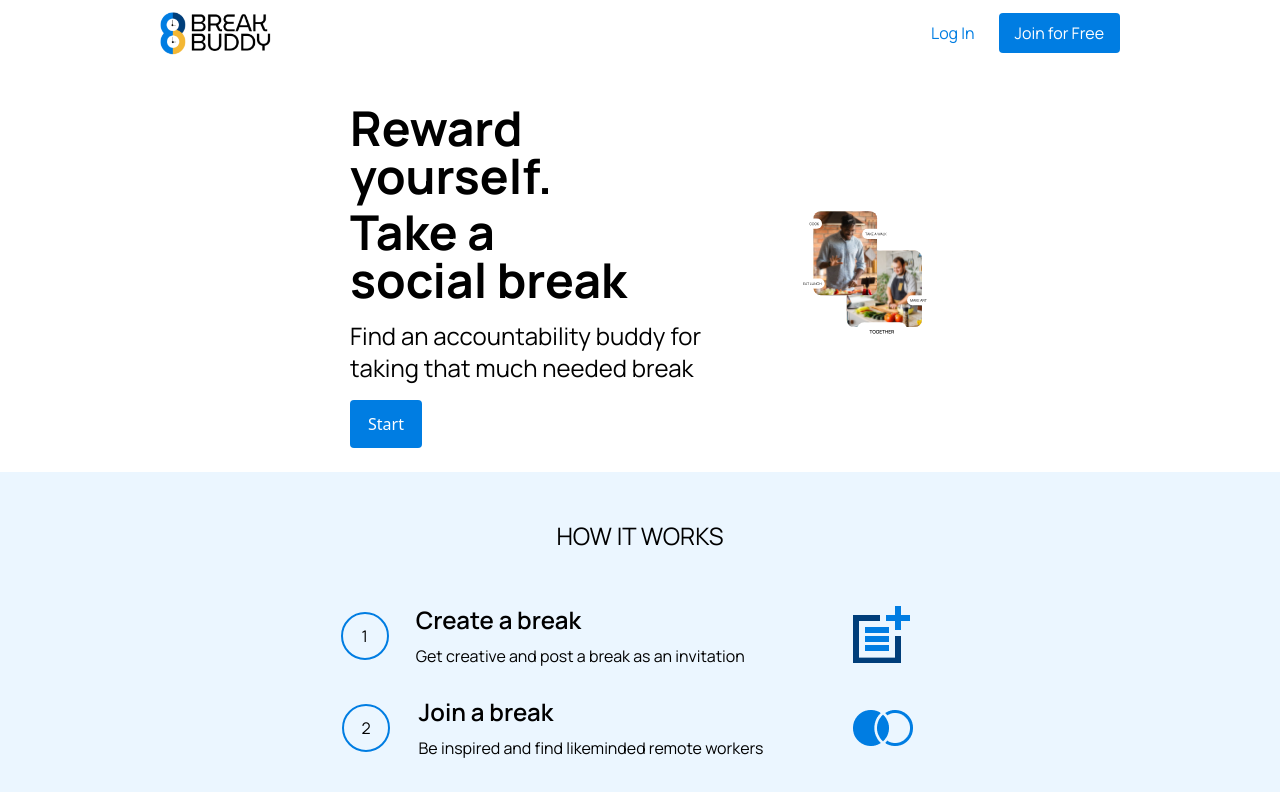
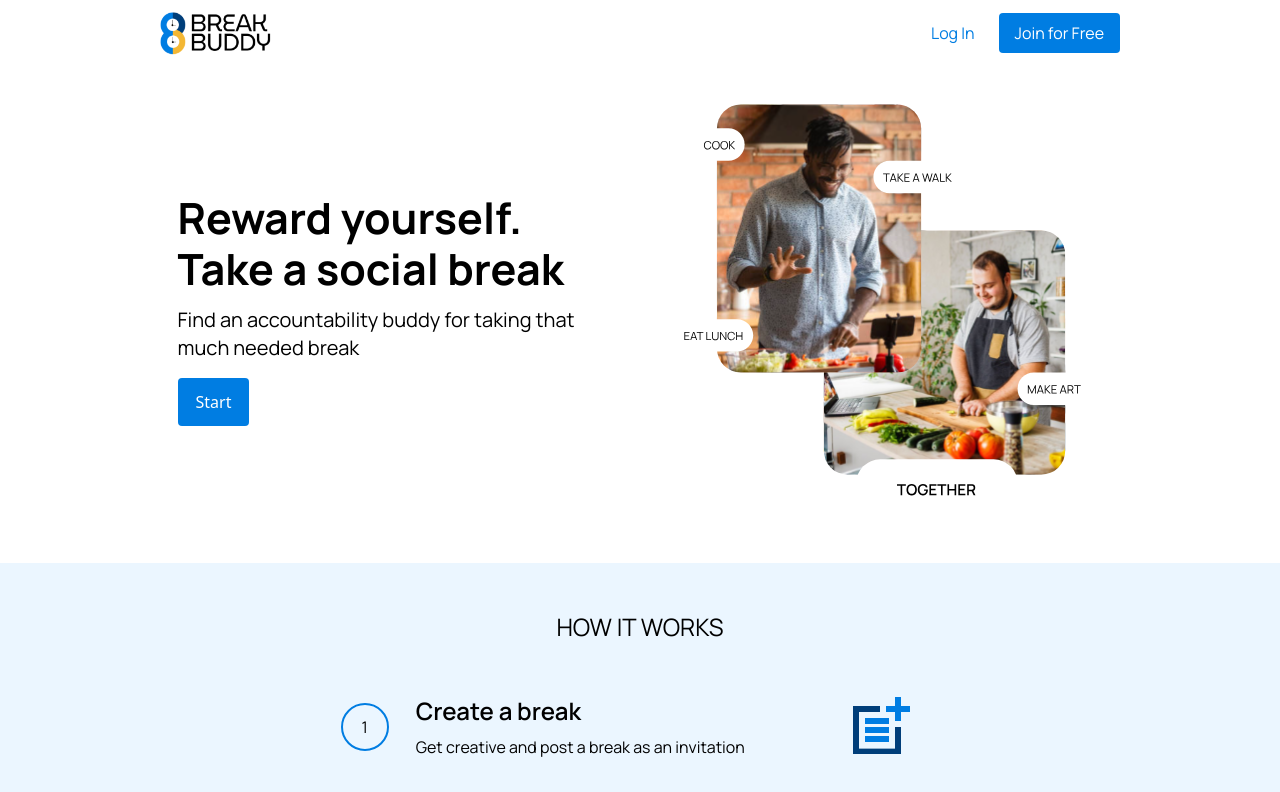
Before and after one commit to Break-Buddy/Break-Buddy-React, a React (Vite) app: page / in a window 1280 px wide. Shown: the top 792 px of the page. Built offline with nearby package versions, Linux system fonts and the light colour scheme; the HTML template or start-up script is replaced by a standard one.

Commit message:
adjusted image width for hero

```diff
--- a/src/components/LandingDisplay.jsx
+++ b/src/components/LandingDisplay.jsx
@@ -3,19 +3,19 @@ import { Link } from "react-router-dom";
 
 function LandingDisplay() {
   return (
-    <div className="px-5 md:px-16 pt-20 flex flex-col justify-center items-center">
-      <div className="flex flex-col-reverse md:flex-row justify-center md:px-80 py-6 md:items-center gap-40">
+    <div className="px-2 pt-20 pb-5 flex justify-center items-center lg:px-20">
+      <div className="flex flex-col lg:flex-row justify-center py-6 md:items-center gap-10 lg:gap-1">
         {/* LEFT SIDE */}
-        <div className="flex flex-col gap-4 px-14 md:px-0 lg:w-1/2">
+        <div className="flex flex-col gap-4 w-full px-14 md:px-5 order-2 lg:order-1 lg:w-1/2">
           <div className="flex flex-col justify-start gap-2">
-            <h1 className="text-[26px] lg:text-5xl font-bold">
+            <h1 className="text-[29px] md:text-[43px] font-bold">
               Reward yourself.
             </h1>
-            <h1 className="text-[26px] lg:text-5xl font-bold">
+            <h1 className="text-[29px] md:text-[43px] font-bold">
               Take a social break
             </h1>
           </div>
-          <h2 className=" md:w-[420px] text-base md:text-2xl">
+          <h2 className=" md:w-[420px] text-base md:text-xl">
             Find an accountability buddy for taking that much needed break
           </h2>
           <Link to="/signup">
@@ -26,7 +26,7 @@ function LandingDisplay() {
         </div>
         {/* END LEFT SIDE */}
         {/* RIGHT SIDE */}
-        <div className="px-8 w-full md:px-0 lg:w-1/2 h-full flex justify-center px-">
+        <div className="px-8 h-full flex justify-center lg:order-2 lg:w-1/2">
           <img src={headerphotoo} alt="" />
         </div>
         {/* END RIGHT SIDE */}
```
